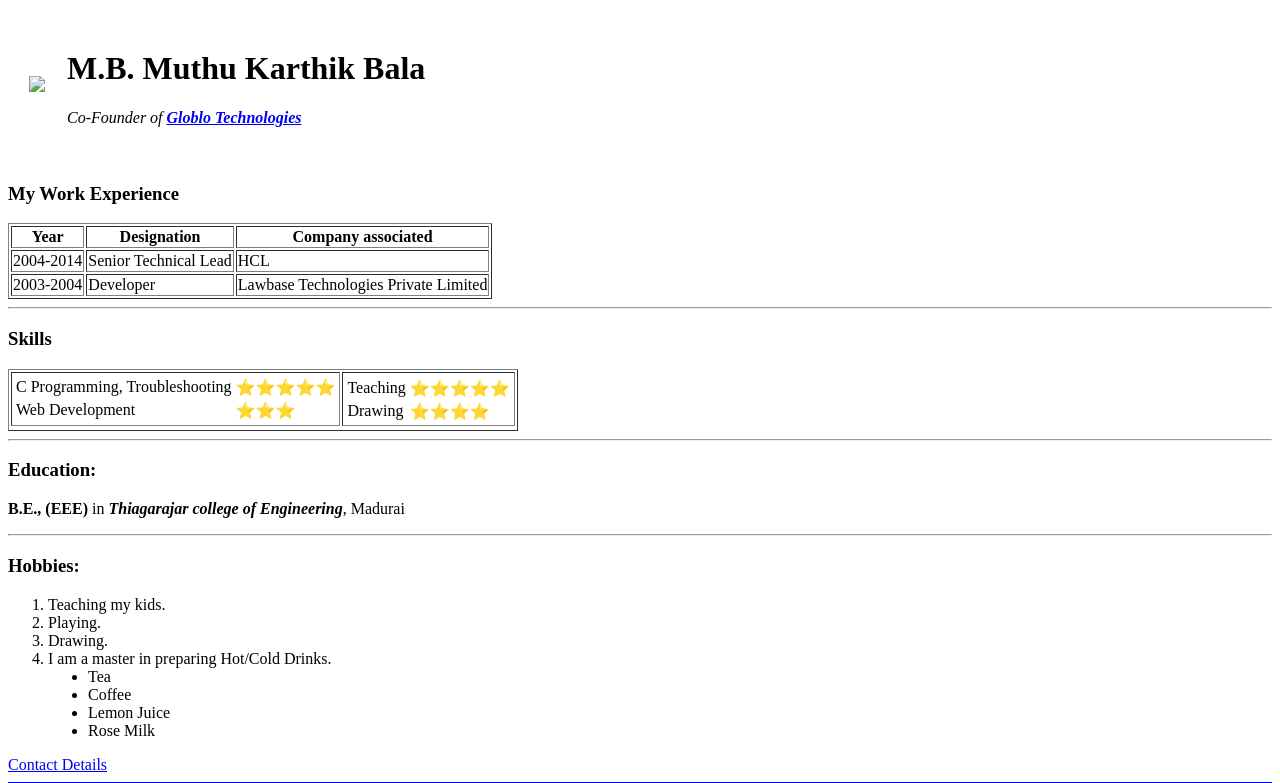
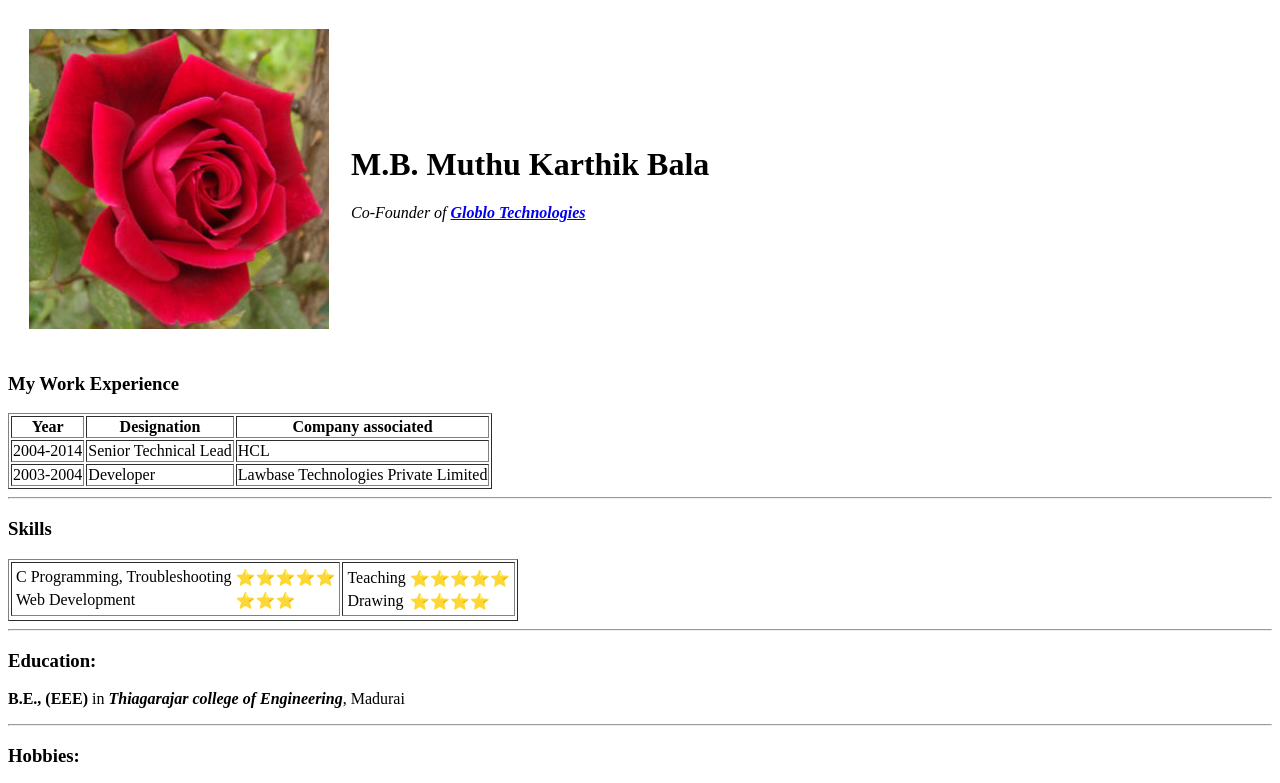
Before and after one commit to MuthuKarthikBala/CV, a plain HTML site: page index.html in a window 1280 px wide. Shown: the top 783 px of the page. Drawn offline with Linux system fonts and the light colour scheme.

Commit message:
Update index.html

```diff
--- a/index.html
+++ b/index.html
@@ -8,7 +8,7 @@
 <body>
     <table cellspacing="20">
         <tr>
-            <td> <img src="edit/main/Red Rose.jpg"> </td>
+            <td> <img src="CV/Red Rose.jpg"> </td>
             <td> <h1> M.B. Muthu Karthik Bala </h1>
                 <p><em>Co-Founder of <strong><a href="http://globlotech.com/">Globlo Technologies</a></strong></em></p> </td>
         </tr>
```
